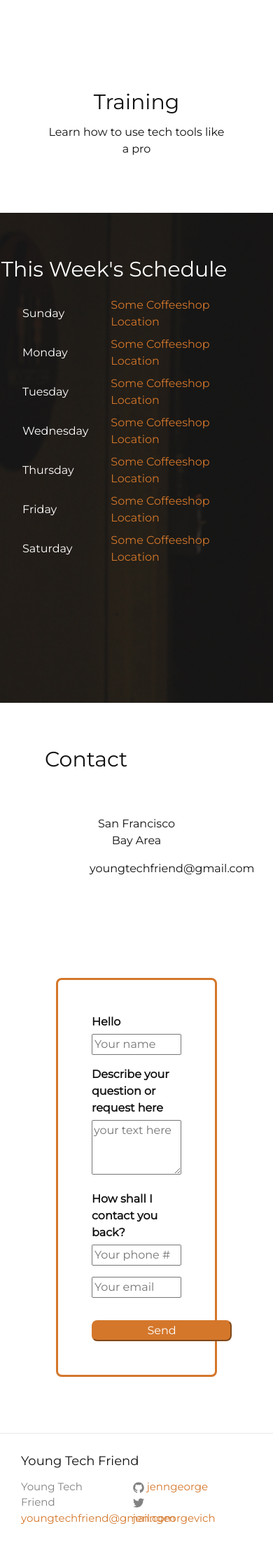
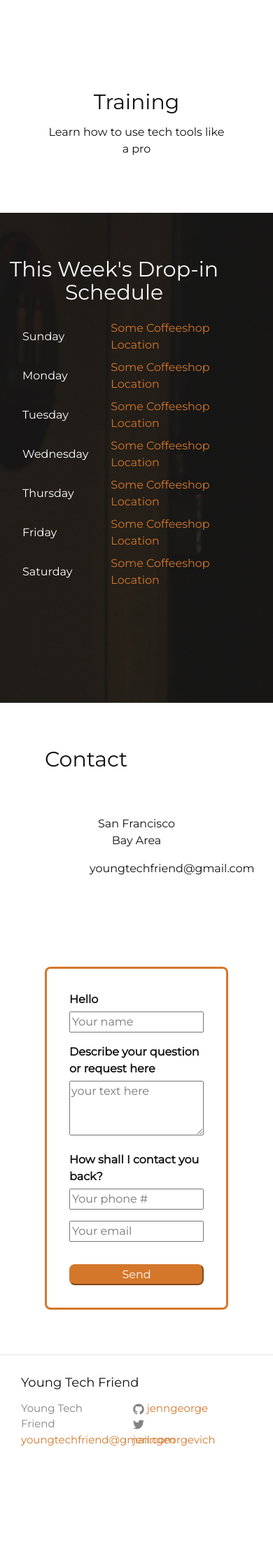
Before and after one commit to jenngeorge/youngtechfriend, a Jekyll site: the page built from index.html, in a window 390 px wide. Shown: the part 947-3187 px from the top of the page at 70% size. Built offline with Jekyll 4.4.1, drawn with Linux system fonts in a browser that asks for light colours; after the commit the page ends 3075 px from its top, so only the background shows below that.

Commit message:
modal form

```diff
--- a/_includes/head.html
+++ b/_includes/head.html
@@ -11,4 +11,6 @@
     <link rel="shortcut icon" type="image/x-icon" href="/favicon.ico?">
     <link rel="stylesheet" href="{{ '/css/main.css' | prepend: site.baseurl }}">
     <link rel="canonical" href="{{ page.url | replace:'index.html','' | prepend: site.baseurl | prepend: site.url }}">
+
+    <script src="https://maxcdn.bootstrapcdn.com/bootstrap/3.3.6/js/bootstrap.min.js" integrity="sha384-0mSbJDEHialfmuBBQP6A4Qrprq5OVfW37PRR3j5ELqxss1yVqOtnepnHVP9aJ7xS" crossorigin="anonymous"></script>
 </head>
--- a/_includes/hero.html
+++ b/_includes/hero.html
@@ -1,7 +1,39 @@
 <div class="hero">
 
+
+    <!-- Button trigger modal -->
     <div>
-        <button type="button" class="btn-primary hero-button">Free first Drop-In</button>
+        <button type="button" class="btn-primary hero-button" data-toggle="modal" data-target="#myModal">
+            Free first Drop-In
+        </button>
     </div>
 
+
+
+
 </div>
+
+<!-- Modal -->
+<div class="modal fade" id="myModal" tabindex="-1" role="dialog" aria-labelledby="myModalLabel">
+    <div class="modal-dialog" role="document">
+        <div class="modal-content">
+            <div class="modal-header">
+                <button type="button" class="close" data-dismiss="modal" aria-label="Close"><span aria-hidden="true">&times;</span></button>
+                <h4 class="modal-title" id="myModalLabel">Enter your email for a free session code</h4>
+                <p>( I won't spam you )</p>
+
+                <form action="//formspree.io/youngtechfriend@gmail.com"
+                      method="POST">
+                    <div>
+                        <input type="email" name="free_replyto" placeholder="Your email" class="modalEmail">
+                    </div>
+                    <div id="submit-button-div">
+                        <input type="submit" value="Send" class="btn-primary submit-button">
+                    </div>
+
+                </form>
+
+            </div>
+        </div>
+    </div>
+</div>
--- a/_includes/panel-2.html
+++ b/_includes/panel-2.html
@@ -1,6 +1,6 @@
 <div class="panel-2">
     <div class="schedule">
-        <h2>This Week's Schedule</h2>
+        <h2>This Week's Drop-in Schedule</h2>
         <table>
             <tr>
                 <td>
--- a/bower_components/bootstrap-sass/assets/stylesheets/_layout.scss
+++ b/bower_components/bootstrap-sass/assets/stylesheets/_layout.scss
@@ -262,6 +262,26 @@
 }
 
 
+/*email modal */
+.modal-header {
+
+    text-align: center;
+
+    input {
+        margin: 1em;
+    }
+
+    .modalEmail {
+        width: 80%;
+        border-color: $brand-color;
+        border-width: 3px;
+        border-image: none;
+        padding: .5em;
+    }
+
+
+}
+
 
 /*
 panel 1*/
@@ -340,6 +360,11 @@
             border-radius: .5em;
             margin: 1em;
             padding: 2em;
+
+            @media (max-width: 480px) {
+                margin: 0em;
+                padding: 1em;
+            }
         }
 
         div {
@@ -361,13 +386,7 @@
             padding-top: 1em;
         }
 
-        .submit-button {
-            background-color: $brand-color;
-            border-color: $brand-color;
-            border-radius: .5em;
-            width: 200px;
-            margin: 0 auto;
-        }
+
 
     }
 
@@ -376,3 +395,11 @@
         margin-bottom: 1em;
     }
 }
+
+.submit-button {
+    background-color: $brand-color;
+    border-color: $brand-color;
+    border-radius: .5em;
+    width: 200px;
+    margin: 0 auto;
+}
```
